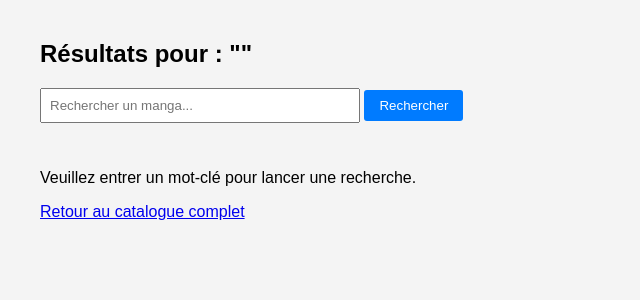
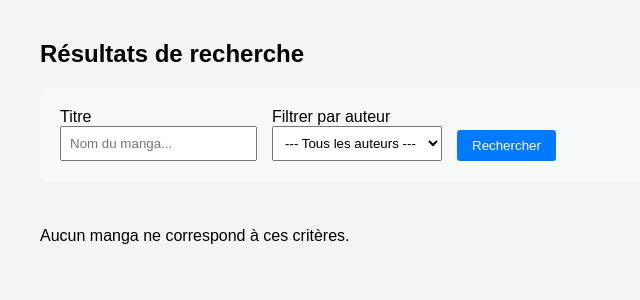
Before and after one commit to KendyCode/simple_manga_shop, a Flask app: page /search in a window 1280 px wide. Shown: the part 89-389 px from the top of the page, without its empty margins (0-640 px from the left). Run offline with Flask 3, Linux system fonts and the light colour scheme; the visitor is signed in with stand-in values (Sample User, id 1); some libraries are stand-ins or nearby versions.

Commit message:
complexe search

```diff
--- a/app/forms.py
+++ b/app/forms.py
@@ -54,5 +54,12 @@ class SearchForm(FlaskForm):
     class Meta:
         csrf = False  # Désactive la protection CSRF pour permettre le GET
 
-    search_query = StringField('Rechercher un manga', validators=[DataRequired()])
+    search_query = StringField('Titre', validators=[Optional()]) # Mis en Optional pour pouvoir chercher par auteur uniquement
+    author = QuerySelectField(
+        'Filtrer par auteur',
+        query_factory=lambda: Author.query.all(),
+        allow_blank=True,
+        blank_text='--- Tous les auteurs ---',
+        get_label='name'
+    )
     submit = SubmitField('Rechercher')
--- a/app/routes.py
+++ b/app/routes.py
@@ -175,17 +175,22 @@ def admin_delete_manga(manga_id):
 def search():
     # On initialise le formulaire avec les arguments de l'URL
     form = SearchForm(request.args)
-    results = []
-    query_text = ""
+    # 1. On commence par une requête de base qui sélectionne tous les mangas
+    query_db = Manga.query
 
-    # Pour un formulaire GET, on vérifie si search_query est dans request.args
-    # ET on utilise validate() qui fonctionnera car c'est une requête GET
-    if request.args.get('search_query') and form.validate():
-        query_text = form.search_query.data
-        results = Manga.query.filter(Manga.title.icontains(query_text)).all()
+    # 2. Si le titre est rempli, on filtre par titre
+    if form.search_query.data:
+        query_db = query_db.filter(Manga.title.icontains(form.search_query.data))
+
+    # 3. Si un auteur est sélectionné, on filtre par l'ID de cet auteur
+    if form.author.data:
+        query_db = query_db.filter(Manga.author_id == form.author.data.id)
+
+    # 4. On exécute la requête finale
+    results = query_db.all()
 
     return render_template('search_results.html',
                            title='Résultats de recherche',
                            form=form,
                            mangas=results,
-                           query=query_text)
+                           query=form.search_query.data)
--- a/app/templates/search_results.html
+++ b/app/templates/search_results.html
@@ -1,18 +1,23 @@
 {% extends "base.html" %}
 
 {% block content %}
-<h2>Résultats pour : "{{ query }}"</h2>
+<h2>Résultats de recherche</h2>
 
-<div style="margin-bottom: 30px;">
-    <form action="{{ url_for('search') }}" method="GET">
-        {{ form.search_query(placeholder="Rechercher un manga...", style="padding: 8px; width: 300px;") }}
-        {{ form.submit(class="btn") }}
+<div style="margin-bottom: 30px; background: #f8f9fa; padding: 20px; border-radius: 8px;">
+    <form action="{{ url_for('search') }}" method="GET" style="display: flex; gap: 15px; align-items: flex-end;">
+        <div>
+            <label>{{ form.search_query.label }}</label><br>
+            {{ form.search_query(placeholder="Nom du manga...", style="padding: 8px;") }}
+        </div>
 
-        {% if form.search_query.errors %}
-            {% for error in form.search_query.errors %}
-                <p style="color: red; font-size: 0.8em;">{{ error }}</p>
-            {% endfor %}
-        {% endif %}
+        <div>
+            <label>{{ form.author.label }}</label><br>
+            {{ form.author(style="padding: 8px;") }}
+        </div>
+
+        <div>
+            {{ form.submit(class="btn btn-primary") }}
+        </div>
     </form>
 </div>
 
@@ -20,31 +25,15 @@
     {% for manga in mangas %}
         <div class="card" style="width: 250px; text-align: center; border: 1px solid #ddd; padding: 10px; border-radius: 8px;">
             {% if manga.cover_url %}
-        <img src="{{ manga.cover_url }}" alt="{{ manga.title }}" style="max-width: 100%; height: auto; border-radius: 4px;">
+                <img src="{{ manga.cover_url }}" alt="{{ manga.title }}" style="max-width: 100%; height: auto;">
             {% endif %}
-
             <h3>{{ manga.title }}</h3>
+            <p><strong>Auteur :</strong> {{ manga.author.name if manga.author else 'Anonyme' }}</p>
             <p>Prix : {{ "%.2f"|format(manga.price) }} €</p>
-        <p>Stock : {{ manga.stock }}</p>
-
             <a class="btn btn-info">Voir détails</a>
-
-        {% if current_user.is_authenticated %}
-            <div style="margin-top: 10px;">
-                <a class="btn btn-success">Panier</a>
-                <a class="btn btn-secondary">Wishlist</a>
-            </div>
-        {% endif %}
         </div>
     {% else %}
-    <div style="width: 100%;">
-        {% if query %}
-            <p>Désolé, aucun manga ne correspond à "{{ query }}".</p>
-        {% else %}
-            <p>Veuillez entrer un mot-clé pour lancer une recherche.</p>
-        {% endif %}
-        <a href="{{ url_for('index') }}">Retour au catalogue complet</a>
-    </div>
+        <p>Aucun manga ne correspond à ces critères.</p>
     {% endfor %}
 </div>
 {% endblock %}
```
Lines whose indentation alone changed are shown as unchanged.
